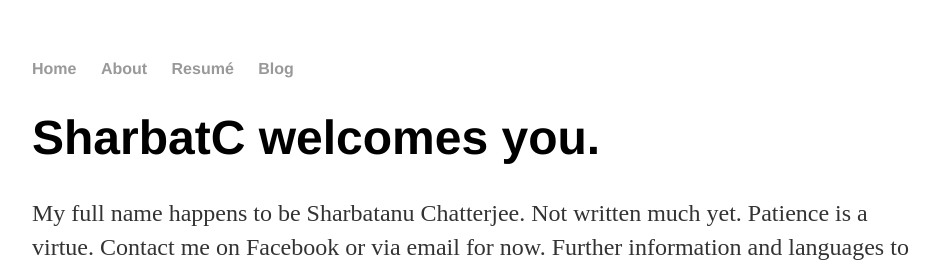
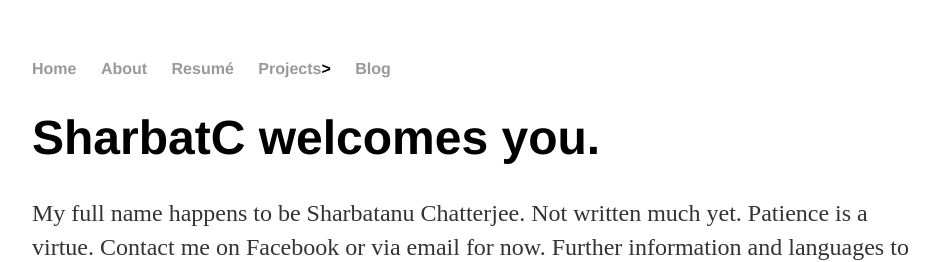
Before and after one commit to sharbatc/sharbatc.github.io, a Jekyll site: the page built from index.html, in a window 1280 px wide. Shown: the top 262 px of the page, without its empty margins (160-1100 px from the left). Built offline with Jekyll 4.4.1, drawn with Linux system fonts in a browser that asks for light colours.

Commit message:
projs added

```diff
--- a/_layouts/default.html
+++ b/_layouts/default.html
@@ -11,6 +11,7 @@
         		<li><a href="/">Home</a></li>
 	        	<li><a href="/about">About</a></li>
         		<li><a href="/resume.pdf">Resum&eacute;</a></li>
+        		<li><a href="/projects">Projects</a>>
         		<li><a href="/blog">Blog</a></li>
     		</ul>
 		</nav>
```
